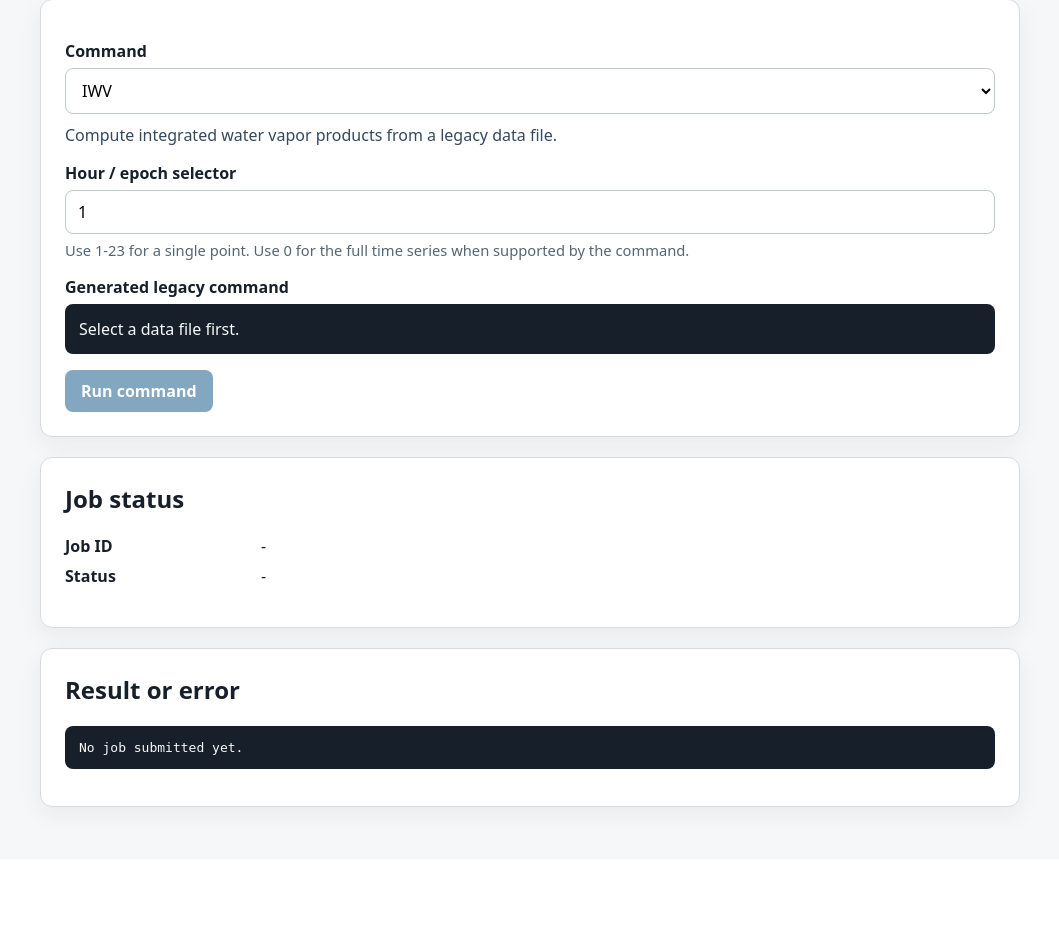
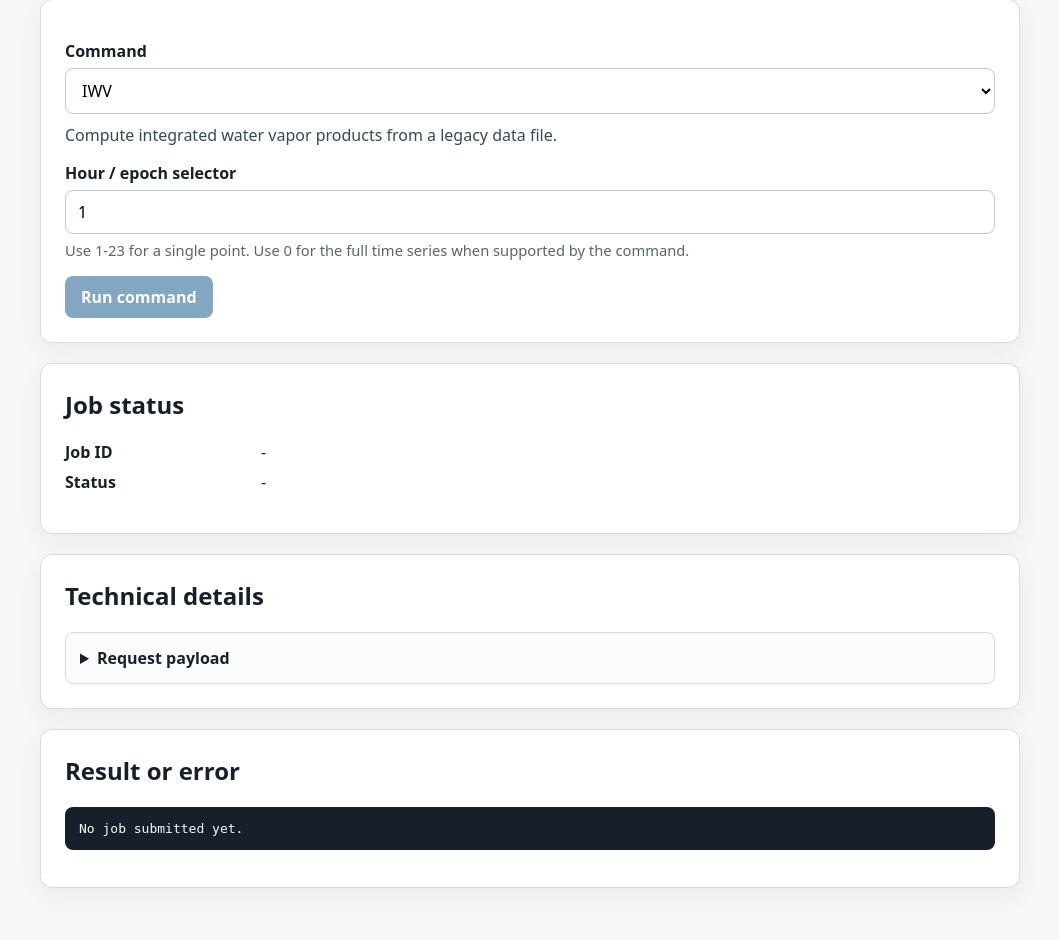
Before and after one commit to marco-buttu/meteo, a Flask app: page /ui in a window 1280 px wide. Shown: the part 544-1484 px from the top of the page, without its empty margins (110-1169 px from the left). Before the commit the page ends 1367 px from the top, so only its background shows below. Run offline with Flask 3, Linux system fonts and the light colour scheme; parts of the project's set-up code (start-up, migrations or seed data) failed here and were passed over.

Commit message:
Fix issue 19

```diff
--- a/app/templates/legacy_ui.html
+++ b/app/templates/legacy_ui.html
@@ -104,13 +104,28 @@
       margin-top: 10px;
     }
 
-    .command-preview,
     pre {
       background: #17202a;
       color: #f8f9f9;
       border-radius: 8px;
       padding: 14px;
       overflow-x: auto;
+    }
+
+    details {
+      border: 1px solid #d7dbdd;
+      border-radius: 8px;
+      padding: 14px;
+      background: #fbfcfc;
+    }
+
+    summary {
+      cursor: pointer;
+      font-weight: 700;
+    }
+
+    details pre {
+      margin-bottom: 0;
     }
 
     .status-grid {
@@ -192,10 +207,6 @@
 
     <form id="command-form">
       <div id="parameter-fields"></div>
-      <div class="field">
-        <label>Generated legacy command</label>
-        <div id="command-preview" class="command-preview"></div>
-      </div>
       <button id="run-button" type="submit">Run command</button>
     </form>
   </section>
@@ -211,6 +222,14 @@
   </section>
 
   <section class="panel">
+    <h2>Technical details</h2>
+    <details id="request-details">
+      <summary>Request payload</summary>
+      <pre id="request-output">No request submitted yet.</pre>
+    </details>
+  </section>
+
+  <section class="panel">
     <h2>Result or error</h2>
     <pre id="job-output">No job submitted yet.</pre>
   </section>
@@ -221,11 +240,12 @@
   const commandDescription = document.getElementById("command-description");
   const commandForm = document.getElementById("command-form");
   const parameterFields = document.getElementById("parameter-fields");
-  const commandPreview = document.getElementById("command-preview");
   const runButton = document.getElementById("run-button");
   const jobIdNode = document.getElementById("job-id");
   const jobStatusNode = document.getElementById("job-status");
   const jobOutput = document.getElementById("job-output");
+  const requestOutput = document.getElementById("request-output");
+  const requestDetails = document.getElementById("request-details");
   const dataYear = document.getElementById("data-year");
   const dataMonth = document.getElementById("data-month");
   const dataDay = document.getElementById("data-day");
@@ -244,6 +264,10 @@
       return;
     }
     jobOutput.textContent = JSON.stringify(value, null, 2);
+  }
+
+  function showRequest(value) {
+    requestOutput.textContent = JSON.stringify(value, null, 2);
   }
 
   function visibleParameters() {
@@ -266,8 +290,7 @@
     return [activeCommand.name, ...values].join(",");
   }
 
-  function updatePreview() {
-    commandPreview.textContent = selectedDataTimestamp ? buildLegacyCommand() : "Select a data file first.";
+  function updateRunButtonState() {
     runButton.disabled = !selectedDataTimestamp;
   }
 
@@ -299,7 +322,7 @@
     dataHelp.className = "help";
     selectedDataTimestamp = "";
     dataFileSelect.innerHTML = "";
-    updatePreview();
+    updateRunButtonState();
 
     try {
       const response = await fetch(`/api/data${dataQueryString()}`);
@@ -340,7 +363,7 @@
       dataHelp.className = "help error";
     } finally {
       loadDataButton.disabled = false;
-      updatePreview();
+      updateRunButtonState();
     }
   }
 
@@ -376,7 +399,7 @@
       if (parameter.step !== undefined) {
         input.step = parameter.step;
       }
-      input.addEventListener("input", updatePreview);
+      input.addEventListener("input", updateRunButtonState);
       wrapper.appendChild(input);
 
       const help = document.createElement("p");
@@ -387,7 +410,7 @@
       parameterFields.appendChild(wrapper);
     });
 
-    updatePreview();
+    updateRunButtonState();
   }
 
   async function loadCommands() {
@@ -431,17 +454,19 @@
     }
 
     const command = buildLegacyCommand();
+    const requestPayload = { command };
     runButton.disabled = true;
     jobIdNode.textContent = "-";
     jobStatusNode.textContent = "submitting";
     jobStatusNode.className = "";
-    showOutput({ command });
+    showRequest(requestPayload);
+    showOutput("Waiting for response...");
 
     try {
       const response = await fetch("/legacy/command", {
         method: "POST",
         headers: { "Content-Type": "application/json" },
-        body: JSON.stringify({ command }),
+        body: JSON.stringify(requestPayload),
       });
       const payload = await response.json();
 
@@ -462,7 +487,7 @@
       showOutput(String(error));
     } finally {
       runButton.disabled = false;
-      updatePreview();
+      updateRunButtonState();
     }
   }
 
@@ -504,7 +529,7 @@
       ? `Selected timestamp: ${selectedDataTimestamp}.`
       : "Select a file. The timestamp is taken from the filename automatically.";
     dataHelp.className = "help";
-    updatePreview();
+    updateRunButtonState();
   });
   loadDataButton.addEventListener("click", loadDataFiles);
   commandForm.addEventListener("submit", submitCommand);
```
